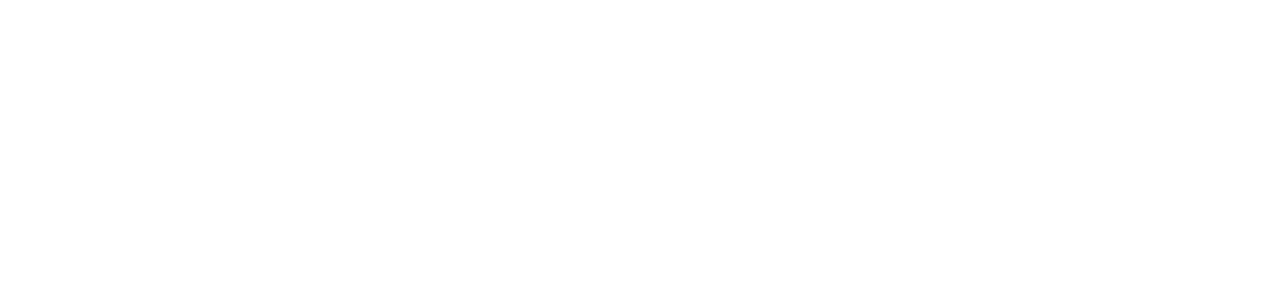
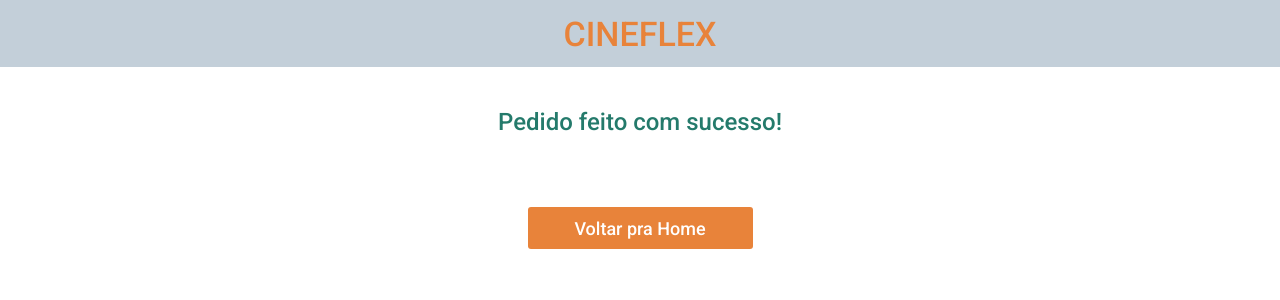
Before and after one commit to fabianylopes/Cineflix, a React (Create React App) app: page /success in a window 1280 px wide. Before the commit this address had no page. Shown: the top 300 px of the page. Built offline with nearby package versions, Linux system fonts and the light colour scheme.

Commit message:
dynamic of going to homepage from success page

```diff
--- a/src/App.js
+++ b/src/App.js
@@ -1,8 +1,8 @@
 import { BrowserRouter, Routes, Route } from "react-router-dom";
-import React from 'react';
 import Home from './components/Home';
 import Sessions from './components/Sessions';
 import Seats from './components/Seats';
+import Success from './components/Success';
 
 export default function App() {
   return (
@@ -11,10 +11,8 @@
         <Route path="/" element={<Home />}></Route>
 				<Route path="/sessions/:idFilm" element={<Sessions />}></Route>
         <Route path="/seats/:idSession" element={<Seats />}></Route>
+        <Route path="/success" element={<Success />}></Route>
       </Routes>
     </BrowserRouter>
   );
 }
-
-//<Route path="/seats/:idSession" element={<Seats />}></Route>
-//<Route path="/success" element={<Success />}></Route>
--- a/src/components/Seats.js
+++ b/src/components/Seats.js
@@ -1,9 +1,9 @@
 import { useState, useEffect } from 'react';
 import { Link, useParams } from 'react-router-dom';
+import styled from "styled-components";
 import axios from 'axios';
 import Footer from './Footer'
 import Header from './Header'
-import styled from "styled-components";
 
 export default function Seats() {
     const { idSession } = useParams();
@@ -50,7 +50,9 @@
                 </InputsBox>
             </InfoBuyer>
             <ButtonBox>
-                <Button>Reservar assento(s)</Button>
+                <Link to="/success">
+                    <Button>Reservar assento(s)</Button>
+                </Link>
             </ButtonBox>
 
         </Container>
@@ -66,6 +68,8 @@
 
     display: flex;
     flex-direction: column;
+    justify-content: center;
+    align-items: center;
 `
 
 const TitleBar = styled.div`
@@ -87,8 +91,8 @@
 `
 
 const SeatsMap = styled.div`
-    width: 100vw;
-    height: 300px;
+    width: 367px;
+    height: 205px;
 
     display: flex;
     flex-wrap: wrap;
@@ -103,6 +107,7 @@
     background-color: #FBE192;
     border: 1px solid #F7C52B;
     border-radius: 12px;
+    cursor: pointer;
 
     font-weight: 400;
     font-size: 11px;
--- /dev/null
+++ b/src/components/Success.js
@@ -0,0 +1,81 @@
+import { Link } from 'react-router-dom';
+import styled from "styled-components";
+import React from 'react';
+import Header from './Header';
+
+export default function Success() {
+  return (
+    <>
+        <Header/>
+        <Container>
+            <TitleBar>
+                <Title>Pedido feito com sucesso!</Title>
+            </TitleBar>
+            <ButtonBox>
+                <Link to="/">
+                    <Button>Voltar pra Home</Button>
+                </Link>
+            </ButtonBox>
+        </Container>
+    </>
+  );
+}
+
+const Container = styled.div`
+    padding-left: 24px;
+    padding-right: 24px;
+    padding-bottom: 117px;
+
+    display: flex;
+    flex-direction: column;
+    justify-content: center;
+    align-items: center;
+`
+
+const TitleBar = styled.div`
+    width: 100vw;
+    height: 110px;
+    background-color: #fff;
+
+    display: flex;
+    justify-content: center;
+    align-items: center;
+    text-align: center;
+`
+
+const Title = styled.h2`
+    color: #247A6B;
+    font-weight: 400;
+    font-size: 24px;
+    line-height: 28px;
+`
+
+const ButtonBox = styled.div`
+    width: 100vw;
+    height: 102px;
+
+    display: flex;
+    justify-content: center;
+    align-items: center;
+    text-align: center;
+`
+
+const Button = styled.button`
+    width: 225px;
+    height: 42px;
+    background-color: #E8833A;
+    border-radius: 3px;
+    cursor: pointer;
+    border: none;
+
+    font-family: 'Roboto';
+    color: #fff;
+    font-weight: 400;
+    font-size: 18px;
+    line-height: 21px;
+
+    display: flex;
+    justify-content: center;
+    align-items: center;
+    text-align: center;
+`
```
